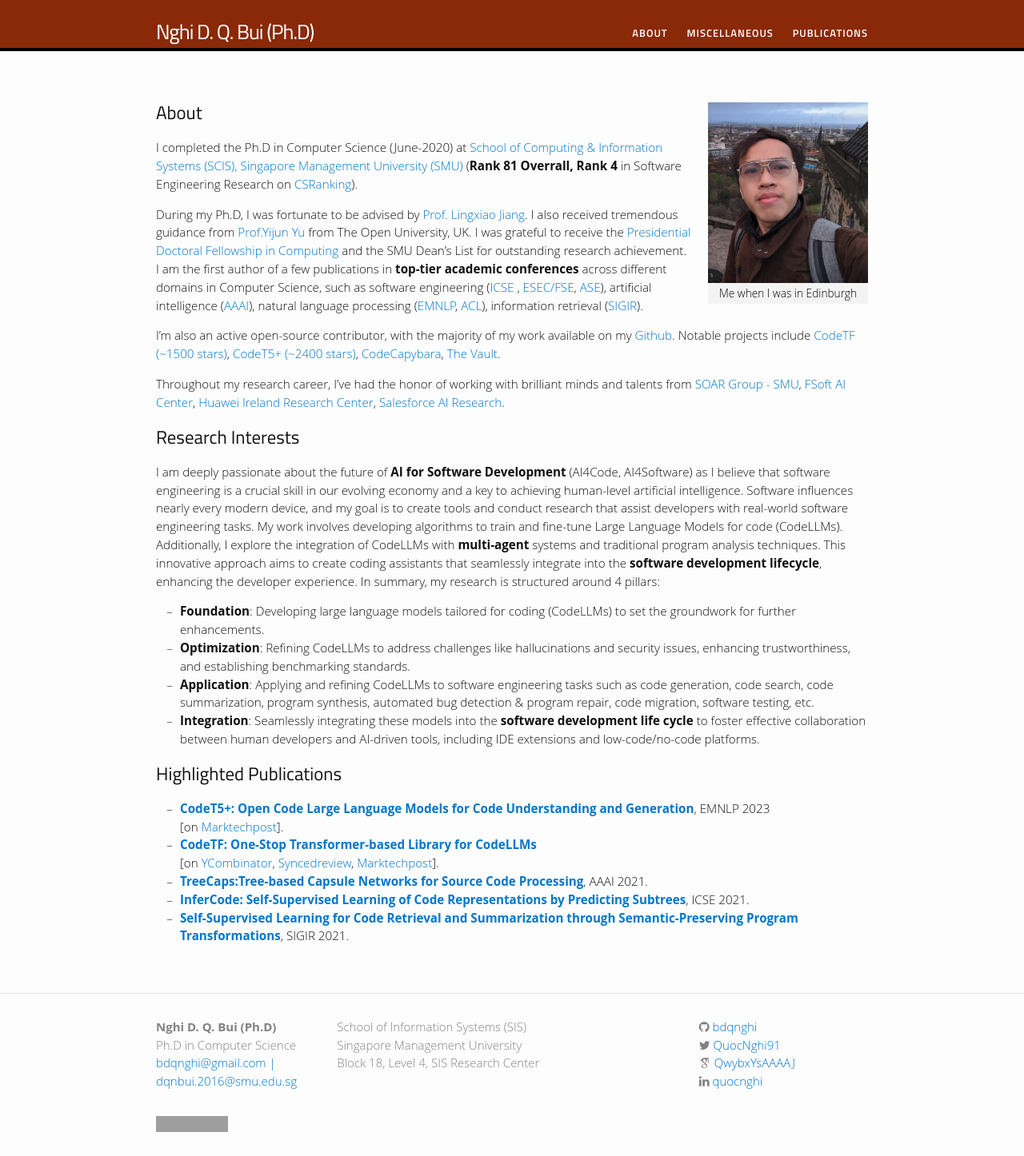
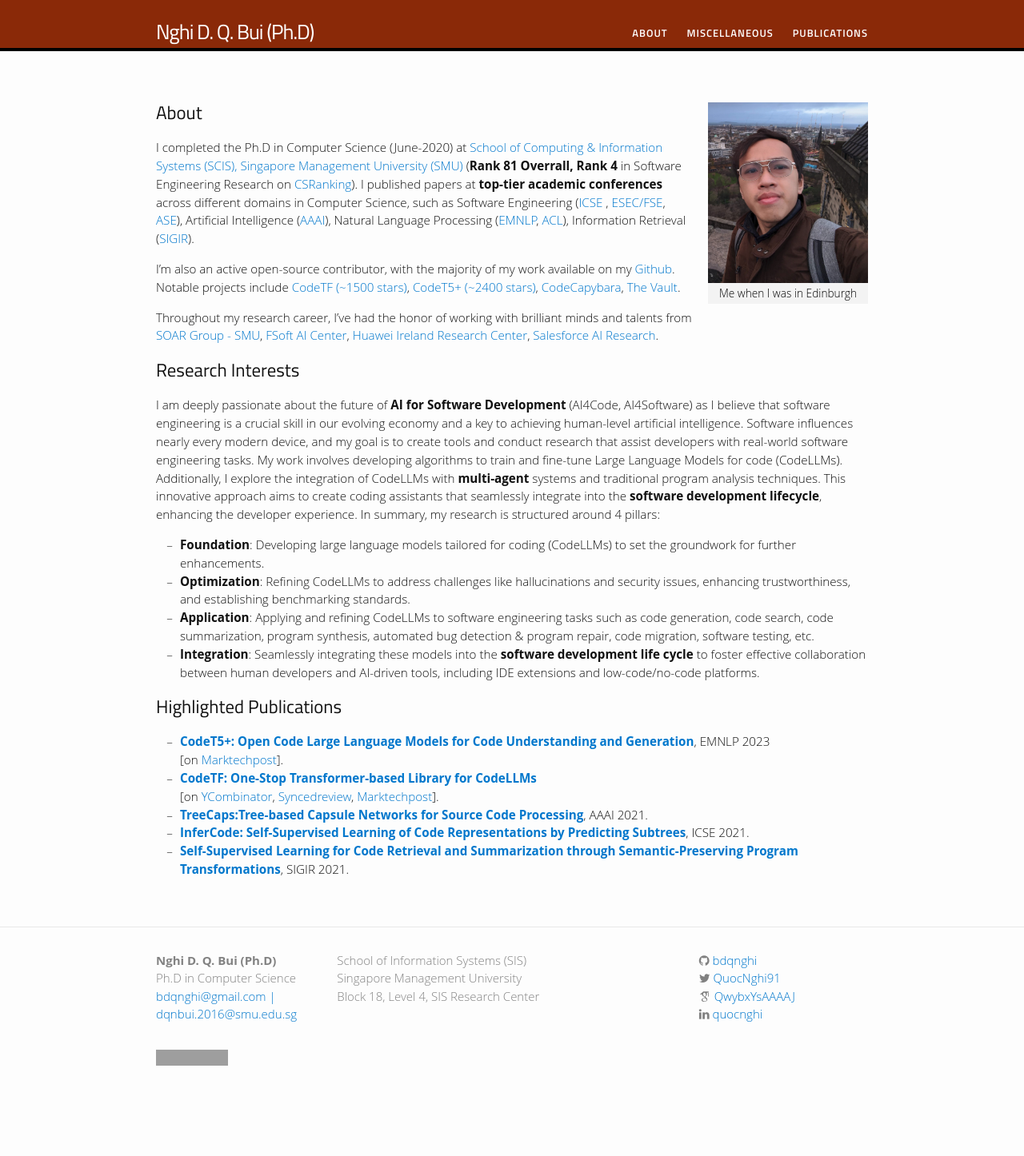
Before and after one commit to bdqnghi/bdqnghi.github.io, a Jekyll site: the page built from index.md, in a window 1280 px wide. Shown: the whole page at 80% size. Built offline with Jekyll 4.4.1, drawn with Linux system fonts in a browser that asks for light colours; nearby versions of some CDN libraries; some web fonts are replaced; after the commit the page ends 1363 px from its top, so only the background shows below that; grey boxes are pictures that could not be loaded.

Commit message:
Update index.md

```diff
--- a/index.md
+++ b/index.md
@@ -7,9 +7,7 @@ permalink: /
 {% include image.html url="/images/me.png" caption="Me when I was in Edinburgh" width=200 align="right" %}
 
 ## About
-I completed the Ph.D in Computer Science (June-2020) at <a href="https://sis.smu.edu.sg/programmes/PhD/overview" target="_blank">School of Computing & Information Systems (SCIS), Singapore Management University (SMU)</a> (**Rank 81 Overrall, Rank 4** in Software Engineering Research on  <a href="http://csrankings.org/#/index?soft&world" target="_blank">CSRanking</a>).
-
-During my Ph.D, I was fortunate to be advised by <a href="http://www.mysmu.edu/faculty/lxjiang/" target="_blank"> Prof. Lingxiao Jiang</a>. I also received tremendous guidance from <a href="http://www.open.ac.uk/people/yy66" target="_blank">Prof.Yijun Yu</a> from The Open University, UK. I was grateful to receive the  <a href="https://graduatestudies.smu.edu.sg/phd/singapore-management-university-smu-phd-financial-assistance-schemes#computing" target="_blank"> Presidential Doctoral Fellowship in Computing</a> and the SMU Dean's List for outstanding research achievement. I am the first author of a few publications in **top-tier academic conferences** across different domains in Computer Science, such as software engineering (<a href="http://www.icse-conferences.org/" target="_blank">ICSE</a> , <a href="https://www.esec-fse.org" target="_blank">ESEC/FSE</a>,  <a href="https://conf.researchr.org/series/ase" target="_blank">ASE</a>), artificial intelligence (<a href="https://www.aaai.org/Conferences/conferences.php" target="_blank">AAAI</a>), natural language processing (<a href="https://2022.emnlp.org/" target="_blank">EMNLP</a>, <a href="https://2023.aclweb.org/" target="_blank">ACL</a>), information retrieval (<a href="https://sigir.org/" target="_blank">SIGIR</a>).
+I completed the Ph.D in Computer Science (June-2020) at <a href="https://sis.smu.edu.sg/programmes/PhD/overview" target="_blank">School of Computing & Information Systems (SCIS), Singapore Management University (SMU)</a> (**Rank 81 Overrall, Rank 4** in Software Engineering Research on  <a href="http://csrankings.org/#/index?soft&world" target="_blank">CSRanking</a>).  I published papers at **top-tier academic conferences** across different domains in Computer Science, such as Software Engineering (<a href="http://www.icse-conferences.org/" target="_blank">ICSE</a> , <a href="https://www.esec-fse.org" target="_blank">ESEC/FSE</a>,  <a href="https://conf.researchr.org/series/ase" target="_blank">ASE</a>), Artificial Intelligence (<a href="https://www.aaai.org/Conferences/conferences.php" target="_blank">AAAI</a>), Natural Language Processing (<a href="https://2022.emnlp.org/" target="_blank">EMNLP</a>, <a href="https://2023.aclweb.org/" target="_blank">ACL</a>), Information Retrieval (<a href="https://sigir.org/" target="_blank">SIGIR</a>).
 
 I'm also an active open-source contributor, with the majority of my work available on my [Github](https://github.com/bdqnghi){:target="_blank"}. Notable projects include [CodeTF (~1500 stars)](https://github.com/salesforce/CodeTF){:target="_blank"}, [CodeT5+ (~2400 stars)](https://github.com/salesforce/CodeT5/tree/main/CodeT5%2B){:target="_blank"}, [CodeCapybara](https://github.com/FSoft-AI4Code/CodeCapybara){:target="_blank"}, [The Vault](https://github.com/FSoft-AI4Code/TheVault){:target="_blank"}.
 
```
